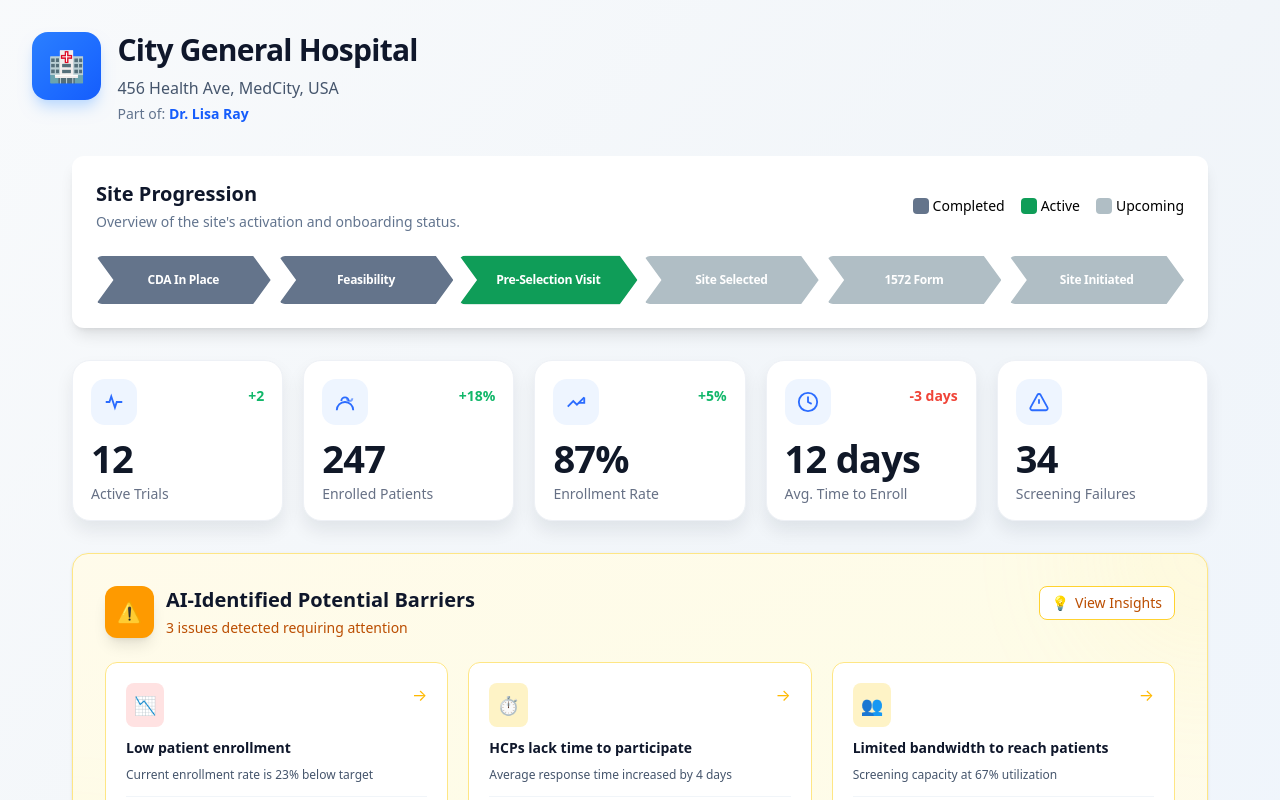
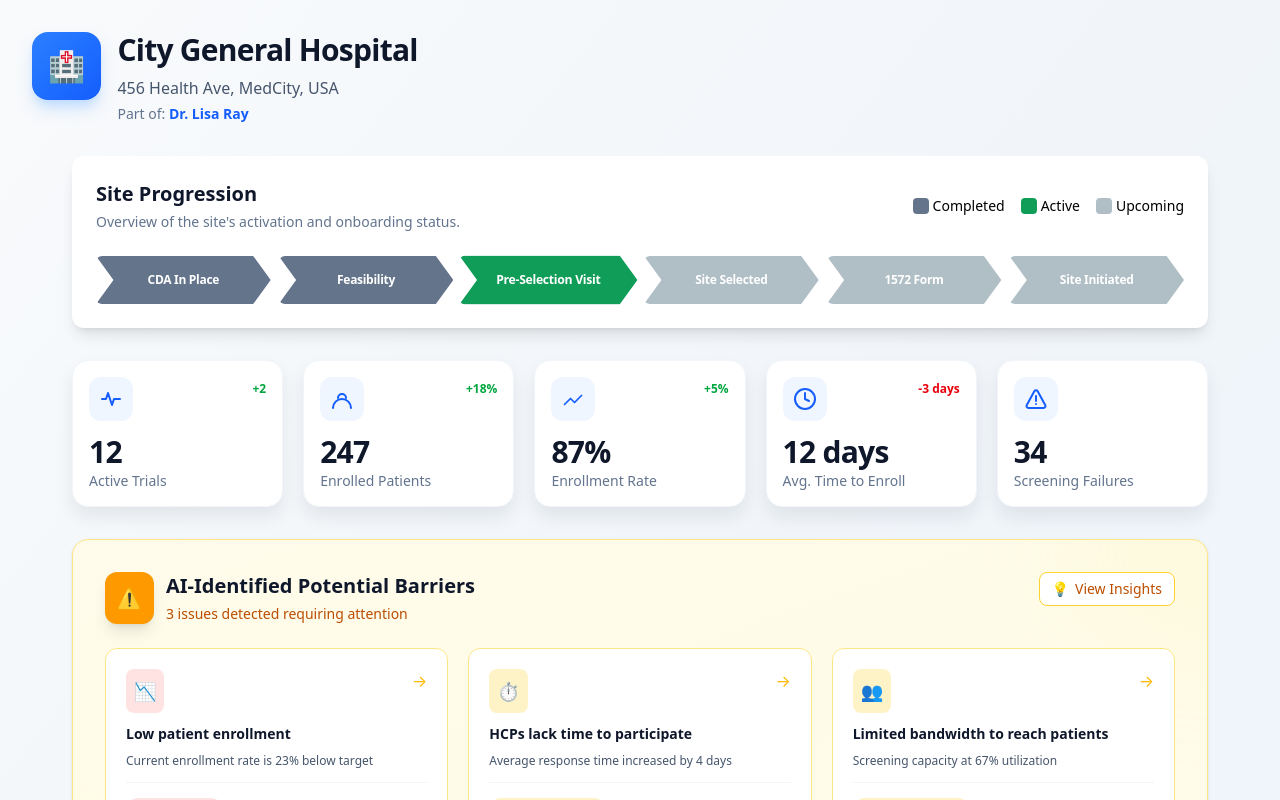
Before and after one commit to ashwinchembu/Enterprisehealthcaredashboarddesign, a Vue app in the folder vue-dashboard/: page / in a window 1280 px wide. Shown: the top 800 px of the page. Built offline with nearby package versions, Linux system fonts and the light colour scheme.

Commit message:
Update MetricCard with Monday's code + fix users icon

```diff
--- a/vue-dashboard/src/components/MetricCard.vue
+++ b/vue-dashboard/src/components/MetricCard.vue
@@ -1,167 +1,128 @@
 <template>
-  <div class="kpi-card">
-    <div class="kpi-top">
-      <div class="kpi-icon">
-        <!-- Simple inline SVG icons -->
-        <svg v-if="icon === 'pulse'" viewBox="0 0 24 24" class="kpi-svg" fill="none" stroke="currentColor" stroke-width="2">
+  <div
+    class="w-full min-w-0 rounded-2xl border border-slate-100 bg-white
+           p-3.5 md:p-4 shadow-[0_10px_18px_rgba(16,24,40,0.08)]"
+  >
+    <div class="flex items-start justify-between gap-2 mb-3.5 md:mb-4">
+      <!-- Icon -->
+      <div
+        class="flex items-center justify-center rounded-xl
+               w-10 h-10 md:w-11 md:h-11
+               bg-blue-50 text-blue-600"
+      >
+        <!-- Pulse -->
+        <svg
+          v-if="icon === 'pulse'"
+          viewBox="0 0 24 24"
+          class="h-5 w-5 md:h-6 md:w-6"
+          fill="none"
+          stroke="currentColor"
+          stroke-width="2"
+          stroke-linecap="round"
+          stroke-linejoin="round"
+        >
           <path d="M3 12h4l2-6 4 12 2-6h6" />
         </svg>
 
-        <svg v-else-if="icon === 'users'" viewBox="0 0 24 24" class="kpi-svg" fill="none" stroke="currentColor" stroke-width="2">
+        <!-- Users -->
+        <svg
+          v-else-if="icon === 'users'"
+          viewBox="0 0 24 24"
+          class="h-5 w-5 md:h-6 md:w-6"
+          fill="none"
+          stroke="currentColor"
+          stroke-width="2"
+          stroke-linecap="round"
+          stroke-linejoin="round"
+        >
           <path d="M16 11a4 4 0 1 0-8 0" />
           <path d="M3 21a7 7 0 0 1 18 0" />
-          <path d="M20 8a3 3 0 1 1-6 0" opacity="0.6" />
         </svg>
 
-        <svg v-else-if="icon === 'trend'" viewBox="0 0 24 24" class="kpi-svg" fill="none" stroke="currentColor" stroke-width="2">
-          <path d="M3 17l6-6 4 4 8-8" />
-          <path d="M21 7v6h-6" />
+        <!-- Trend -->
+        <svg
+          v-else-if="icon === 'trend'"
+          viewBox="0 0 24 24"
+          class="h-5 w-5 md:h-6 md:w-6 translate-x-[0.5px] translate-y-[0.5px]"
+          fill="none"
+          stroke="currentColor"
+          stroke-width="1.75"
+          stroke-linecap="round"
+          stroke-linejoin="round"
+        >
+          <path d="M3 17l6-6 4 4 7-7" />
         </svg>
 
-        <svg v-else-if="icon === 'clock'" viewBox="0 0 24 24" class="kpi-svg" fill="none" stroke="currentColor" stroke-width="2">
+        <!-- Clock -->
+        <svg
+          v-else-if="icon === 'clock'"
+          viewBox="0 0 24 24"
+          class="h-5 w-5 md:h-6 md:w-6"
+          fill="none"
+          stroke="currentColor"
+          stroke-width="2"
+          stroke-linecap="round"
+          stroke-linejoin="round"
+        >
           <path d="M12 22a10 10 0 1 0-10-10 10 10 0 0 0 10 10Z" />
           <path d="M12 6v6l4 2" />
         </svg>
 
-        <svg v-else-if="icon === 'alert'" viewBox="0 0 24 24" class="kpi-svg" fill="none" stroke="currentColor" stroke-width="2">
+        <!-- Alert -->
+        <svg
+          v-else-if="icon === 'alert'"
+          viewBox="0 0 24 24"
+          class="h-5 w-5 md:h-6 md:w-6"
+          fill="none"
+          stroke="currentColor"
+          stroke-width="2"
+          stroke-linecap="round"
+          stroke-linejoin="round"
+        >
           <path d="M12 9v5" />
           <path d="M12 17h.01" />
-          <path d="M10.3 4.2 2.7 18.2A2 2 0 0 0 4.4 21h15.2a2 2 0 0 0 1.7-2.8l-7.6-14a2 2 0 0 0-3.4 0Z" />
+          <path
+            d="M10.3 4.2 2.7 18.2A2 2 0 0 0 4.4 21h15.2a2 2 0 0 0 1.7-2.8l-7.6-14a2 2 0 0 0-3.4 0Z"
+          />
         </svg>
       </div>
 
-      <div v-if="deltaText" class="kpi-delta" :class="deltaClass">
+      <!-- Delta -->
+      <div
+        v-if="deltaText"
+        class="mt-1 text-[11px] md:text-xs font-semibold"
+        :class="deltaClass"
+      >
         {{ deltaText }}
       </div>
     </div>
 
-    <div class="kpi-value">{{ value }}</div>
-    <div class="kpi-label">{{ label }}</div>
+    <div class="text-slate-900 font-bold tracking-tight leading-none
+                text-2xl md:text-[28px] lg:text-3xl mb-1">
+      {{ value }}
+    </div>
+
+    <div class="text-slate-500 font-medium
+                text-[11px] md:text-xs lg:text-sm leading-snug">
+      {{ label }}
+    </div>
   </div>
 </template>
 
 <script setup>
-import { computed } from 'vue'
+import { computed } from "vue";
 
 const props = defineProps({
-  icon: { type: String, default: 'pulse' },
+  icon: { type: String, default: "pulse" },
   value: { type: [String, Number], required: true },
   label: { type: String, required: true },
-  deltaText: { type: String, default: '' },
-  deltaType: { type: String, default: '' },
-})
+  deltaText: { type: String, default: "" },
+  deltaType: { type: String, default: "" },
+});
 
 const deltaClass = computed(() => {
-  if (props.deltaType === 'down') return 'is-down'
-  if (props.deltaType === 'up') return 'is-up'
-  return 'is-neutral'
-})
+  if (props.deltaType === "down") return "text-red-600";
+  if (props.deltaType === "up") return "text-green-600";
+  return "text-slate-500";
+});
 </script>
-
-<style scoped>
-.kpi-card {
-  background: #fff;
-  border: 1px solid #eef1f6;
-  border-radius: 14px;
-  padding: 12px;
-  box-shadow: 0 4px 12px rgba(16, 24, 40, 0.06);
-  width: 100%;
-  min-width: 0;
-}
-
-@media (min-width: 768px) {
-  .kpi-card {
-    border-radius: 18px;
-    padding: 18px 18px 16px;
-    box-shadow: 0 10px 18px rgba(16, 24, 40, 0.08);
-  }
-}
-
-.kpi-top {
-  display: flex;
-  align-items: flex-start;
-  justify-content: space-between;
-  margin-bottom: 10px;
-}
-
-@media (min-width: 768px) {
-  .kpi-top {
-    margin-bottom: 14px;
-  }
-}
-
-.kpi-icon {
-  width: 36px;
-  height: 36px;
-  border-radius: 10px;
-  background: #eef5ff;
-  display: grid;
-  place-items: center;
-  color: #2b6cff;
-}
-
-@media (min-width: 768px) {
-  .kpi-icon {
-    width: 46px;
-    height: 46px;
-    border-radius: 14px;
-  }
-}
-
-.kpi-svg {
-  width: 18px;
-  height: 18px;
-}
-
-@media (min-width: 768px) {
-  .kpi-svg {
-    width: 22px;
-    height: 22px;
-  }
-}
-
-.kpi-delta {
-  font-size: 12px;
-  font-weight: 600;
-  margin-top: 4px;
-}
-
-@media (min-width: 768px) {
-  .kpi-delta {
-    font-size: 14px;
-    margin-top: 6px;
-  }
-}
-
-.kpi-delta.is-up { color: #12b76a; }
-.kpi-delta.is-down { color: #f04438; }
-.kpi-delta.is-neutral { color: #667085; }
-
-.kpi-value {
-  font-size: 28px;
-  line-height: 1;
-  font-weight: 700;
-  letter-spacing: -0.02em;
-  color: #101828;
-  margin-bottom: 4px;
-}
-
-@media (min-width: 768px) {
-  .kpi-value {
-    font-size: 38px;
-    margin-bottom: 6px;
-  }
-}
-
-.kpi-label {
-  font-size: 12px;
-  color: #667085;
-  font-weight: 500;
-}
-
-@media (min-width: 768px) {
-  .kpi-label {
-    font-size: 14px;
-  }
-}
-</style>
```
